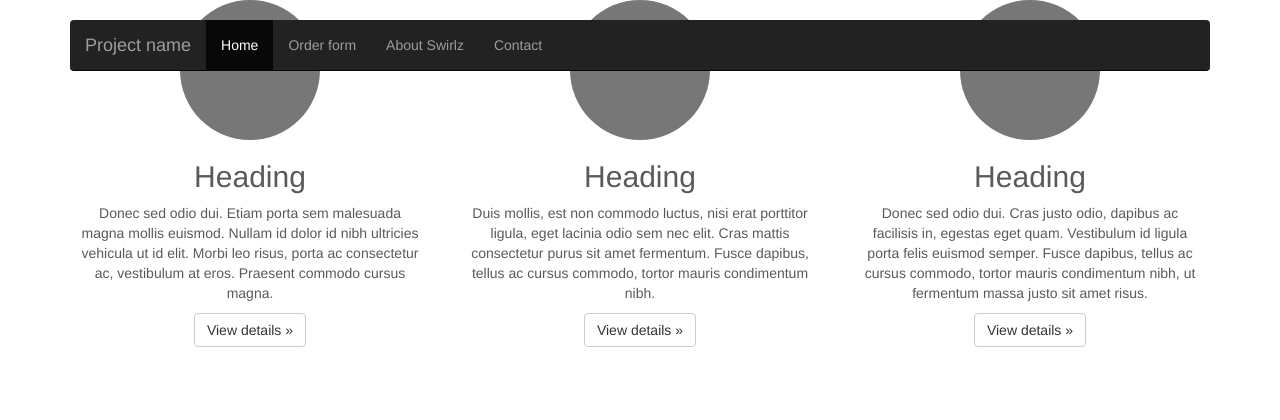
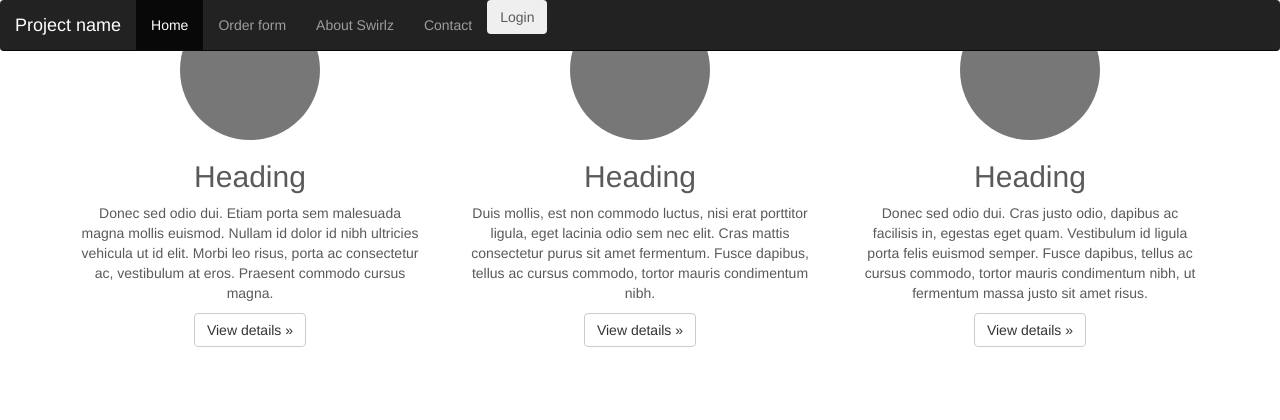
Before and after one commit to sterlingmd17/Janelle-website, a Flask app: page / in a window 1280 px wide. Shown: the top 420 px of the page. Run offline with Flask 2, Linux system fonts and the light colour scheme; data that the repository does not hold is empty; some libraries are stand-ins or nearby versions.

Commit message:
Adding google sign in API. Still working on positioning of login button dropdown

```diff
--- a/janellewebsite/templates/base.html
+++ b/janellewebsite/templates/base.html
@@ -7,6 +7,7 @@
     <!-- The above 3 meta tags *must* come first in the head; any other head content must come *after* these tags -->
     <meta name="description" content="">
     <meta name="author" content="">
+    <meta name="google-signin-client_id" content="121007036392-es3hj2gf47jmfhf9tv9bue5ri9ipr1cc.apps.googleusercontent.com">
     <link rel="icon" href="../../favicon.ico">
 
     <title>Carousel Template for Bootstrap</title>
@@ -18,8 +19,8 @@
     <!--[if lt IE 9]>
       <script src="https://oss.maxcdn.com/html5shiv/3.7.3/html5shiv.min.js"></script>
       <script src="https://oss.maxcdn.com/respond/1.4.2/respond.min.js"></script>
+      <script src="https://apis.google.com/js/platform.js" async defer></script>
     <![endif]-->
-
     <!-- Custom styles for this template -->
     <link href="static/css/carousel.css" rel="stylesheet">
   </head>
@@ -29,7 +30,7 @@
     <div class="navbar-wrapper">
       <div class="container">
 
-        <nav class="navbar navbar-inverse navbar-static-top">
+        <nav class="navbar navbar-inverse navbar-fixed-top">
           <div class="container">
             <div class="navbar-header">
               <button type="button" class="navbar-toggle collapsed" data-toggle="collapse" data-target="#navbar" aria-expanded="false" aria-controls="navbar">
@@ -46,10 +47,17 @@
                 <li class="{{b}}"> <a href="#order">Order form</a></li>
                 <li class="{{c}}"> <a href="#about">About Swirlz</a></li>
                 <li class="{{d}}"> <a href="#contact">Contact</a></li>
+                <!--TODO fix login button positioning -->
+                <div class="btn-group dropdown">
+                <button class="btn btn-secondary dropdown-toggle" type="button" id="dropdownMenuButton" data-toggle="dropdown" aria-haspopup="true" aria-expanded="false">
+                  Login
+                </button>
+                <div class="dropdown-menu" aria-labelledby="dropdownMenuButton"></div>
+              </div>
+              </ul>
 
-              </ul>
             </div>
-          </div>
+
         </nav>
 
       </div>
```
